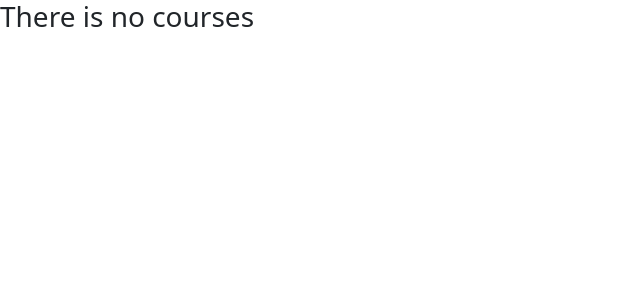
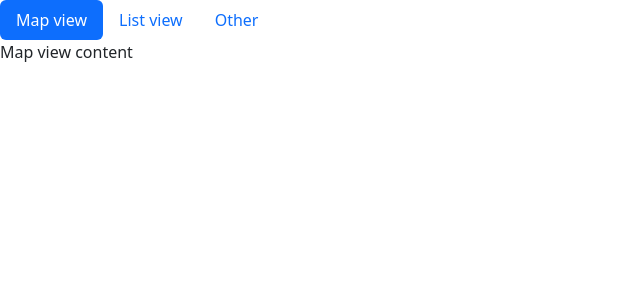
Before and after one commit to Khoa-77pm/learn-angular, an Angular app: page / in a window 1280 px wide. Shown: the top 300 px of the page, without its empty margins (0-640 px from the left). Built offline with nearby package versions, Linux system fonts and the light colour scheme.

Commit message:
switch case

```diff
--- a/src/app/app.component.html
+++ b/src/app/app.component.html
@@ -1,10 +1,19 @@
 
+<ul class="nav nav-pills">
+    <li class="nav-item">
+        <a class="nav-link" [class.active]="viewMode == 'map'" (click)="viewMode = 'map'">Map view</a>
+    </li>
+    <li class="nav-item">
+        <a class="nav-link" [class.active]="viewMode == 'list'" (click)="viewMode = 'list'">List view</a>
+    </li>
+    <li class="nav-item">
+        <a class="nav-link " [class.active]="viewMode == ''" (click)="viewMode = ''">Other</a>
+    </li>
 
-<div *ngIf="courses.length> 0; then courseList else noCourse"></div>
-<ng-template #courseList>
-    <H2>Course list</H2>
-    <p *ngFor="let element of courses">{{element}}</p>
-</ng-template>
-<ng-template #noCourse>
-    <h3>There is no courses</h3>
-</ng-template>
+</ul>
+
+<div [ngSwitch]="viewMode">
+    <div *ngSwitchCase="'map'">Map view content</div>
+    <div *ngSwitchCase="'list'">List view content</div>
+    <div *ngSwitchDefault>Other content</div>
+</div>
--- a/src/app/app.component.ts
+++ b/src/app/app.component.ts
@@ -1,4 +1,4 @@
-import { Component } from '@angular/core';
+import { Component, OnChanges, SimpleChanges } from '@angular/core';
 import { FavoriteChangeEventArg } from './favorites/favorites.component';
 
 @Component({
@@ -7,6 +7,5 @@ import { FavoriteChangeEventArg } from './favorites/favorites.component';
   styleUrls: ['./app.component.css']
 })
 export class AppComponent {
-
-  courses = []
+  viewMode = 'map'
 }
```
